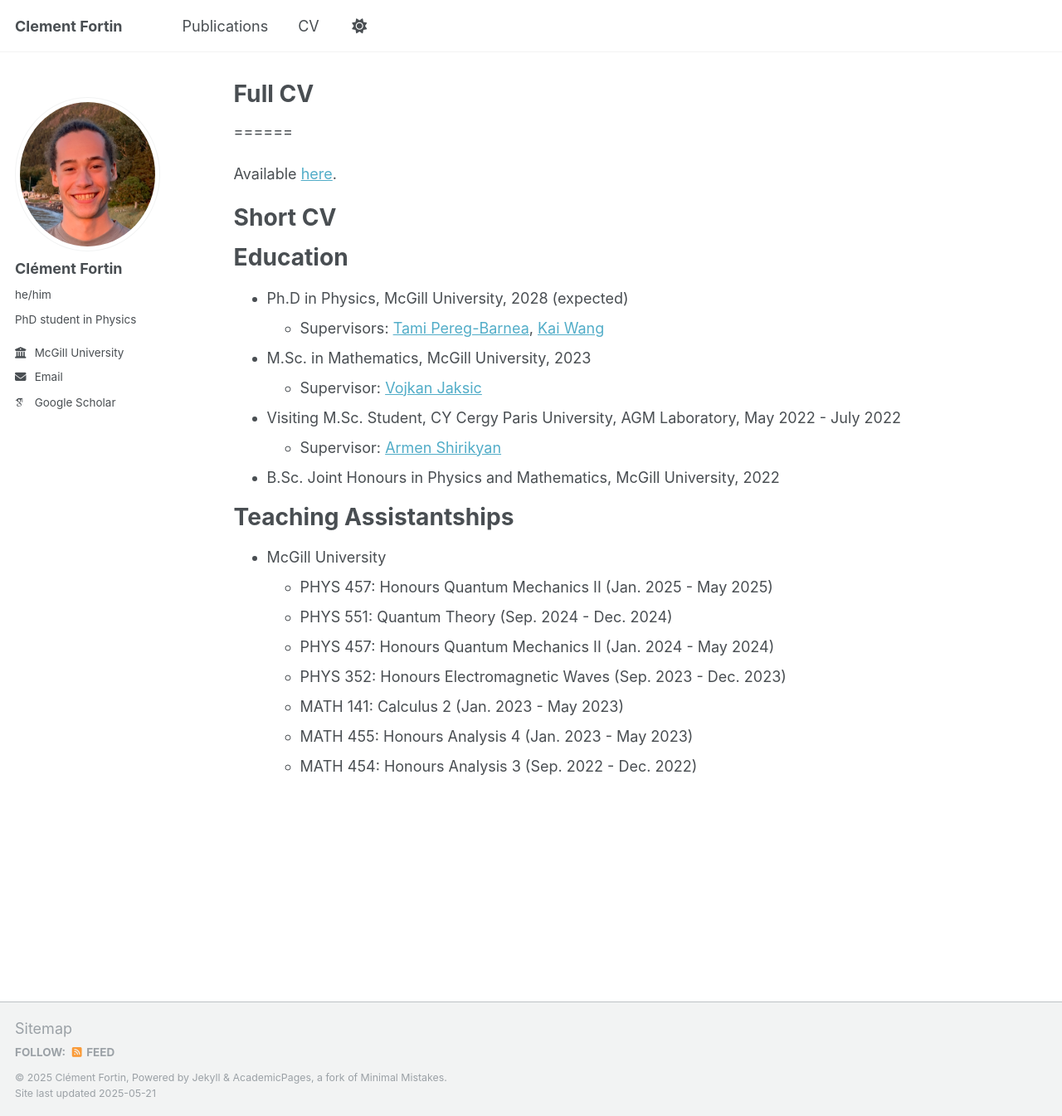
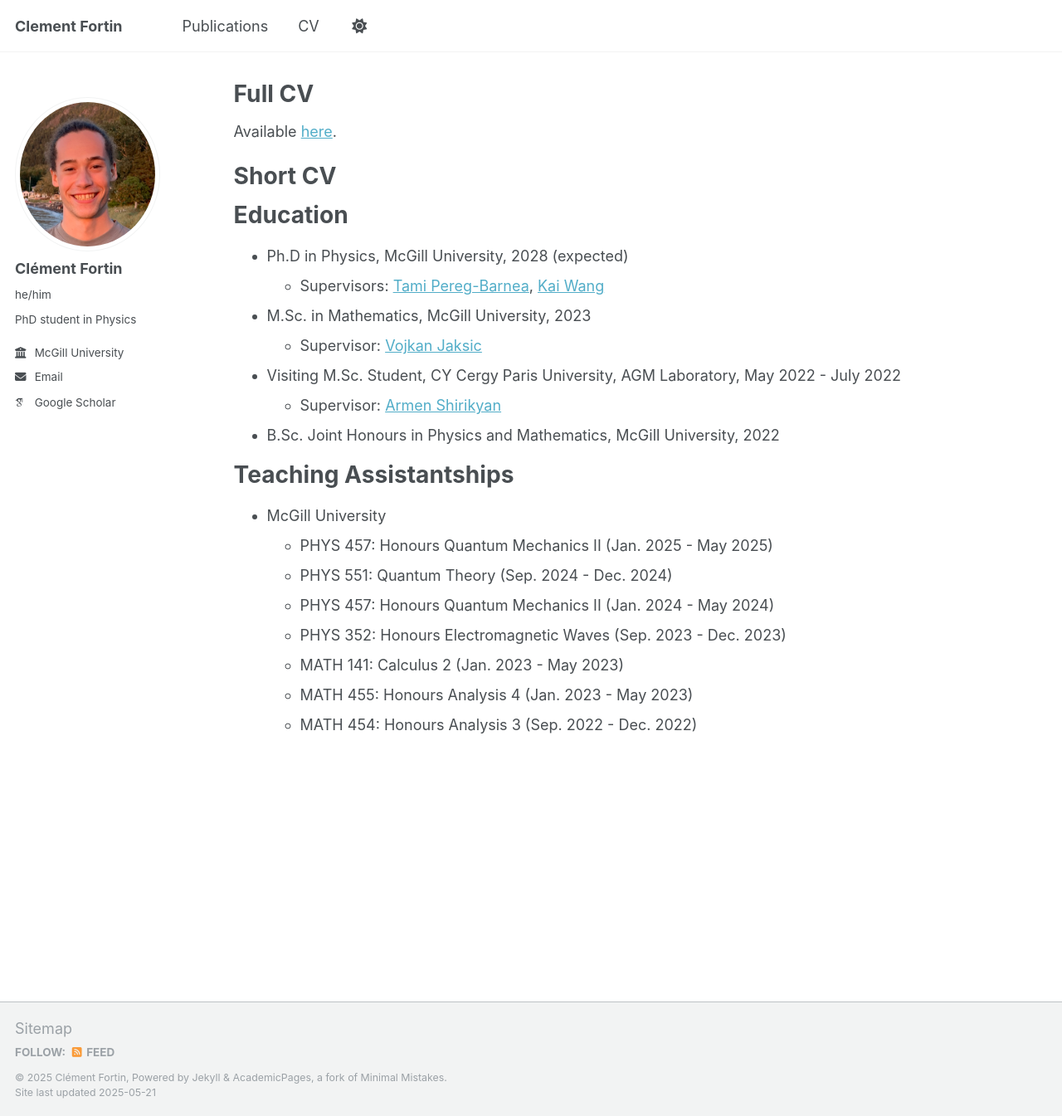
Before and after one commit to ClementFortin/ClementFortin.github.io, a Jekyll site: the page built from _pages/cv.md, in a window 1280 px wide and 1345 px high. Shown: the whole window at 83% size. Built offline with Jekyll 4.4.1, drawn with Linux system fonts in a browser that asks for light colours; some web fonts are replaced.

Commit message:
Update cv.md

```diff
--- a/_pages/cv.md
+++ b/_pages/cv.md
@@ -6,8 +6,6 @@ author_profile: true
 redirect_from:
   - /resume
 ---
-======
-{% include base_path %}
 Available [here](/files/cv.pdf).
 
 Short CV
```
